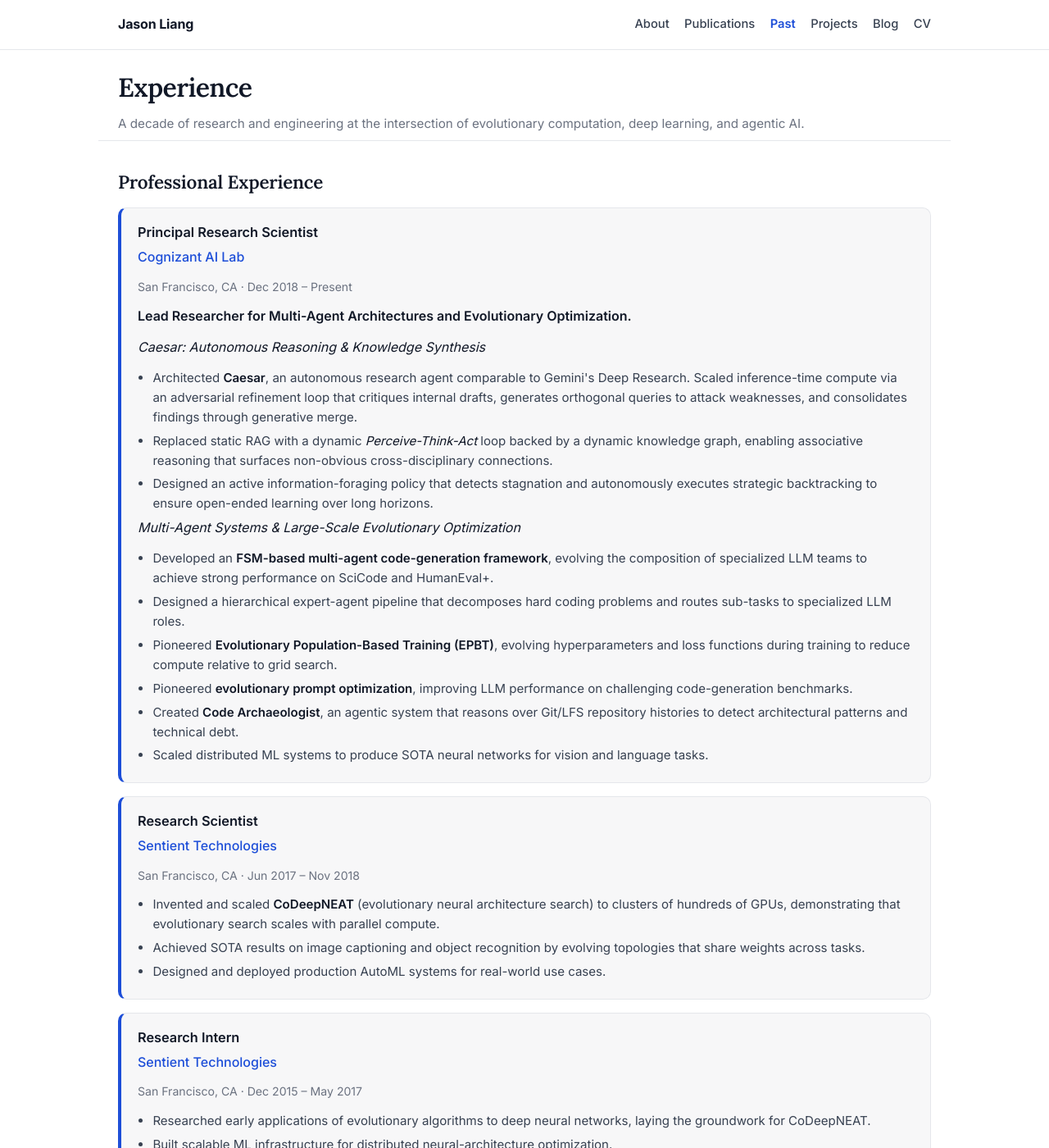
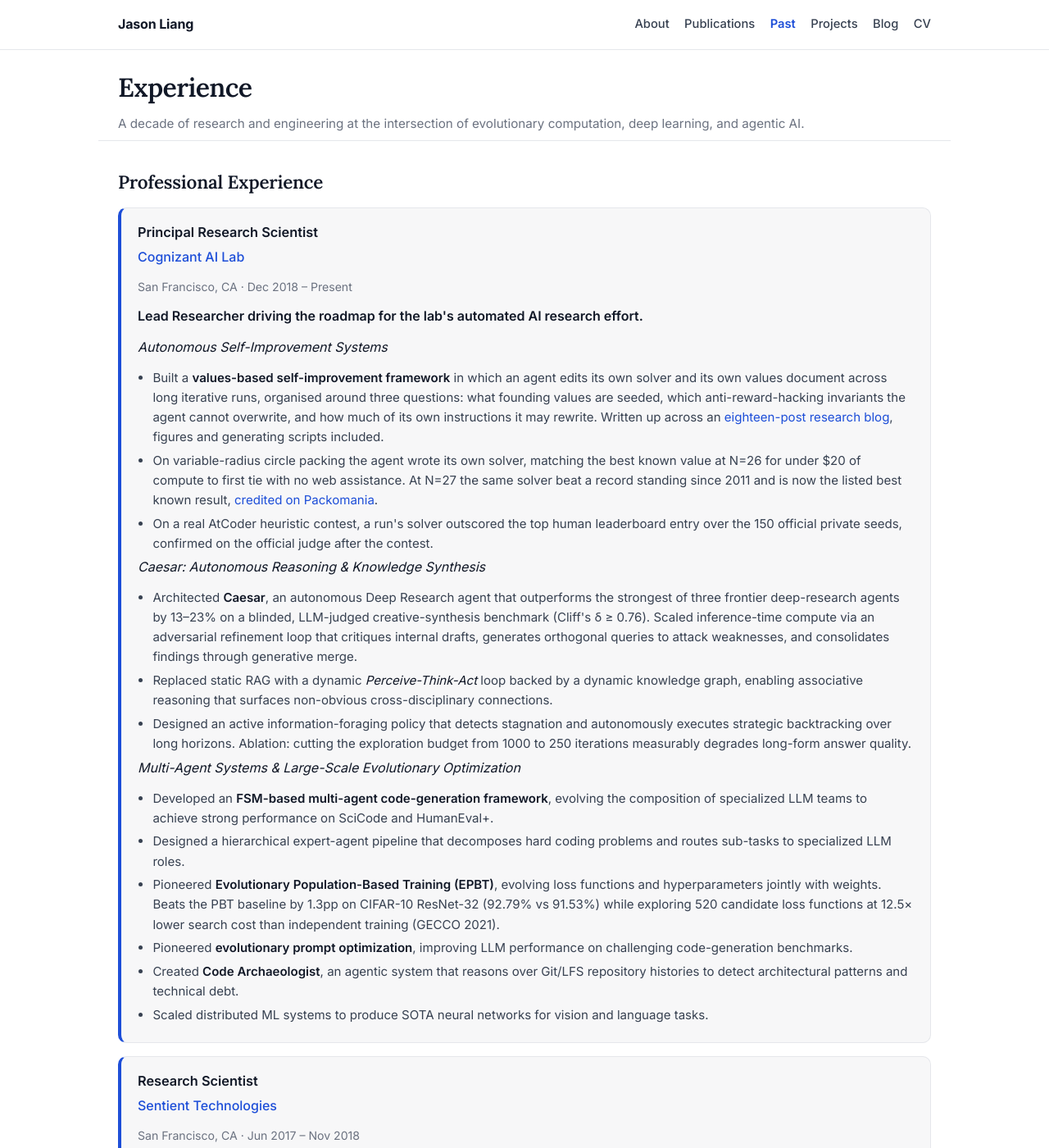
Before and after one commit to jasonzliang/jasonzliang.github.io, a Jekyll site: the page experience.html, which Jekyll copies as it is, in a window 1280 px wide and 1400 px high. Shown: the whole window at 82% size. Built offline with Jekyll 4.4.1, drawn with Linux system fonts in a browser that asks for light colours; some of the changed text lies outside the part shown.

Commit message:
Update the experience page from the CV
The page was missing the newest work entirely. It now leads the
Cognizant entry with the values-based self-improvement framework, the
circle-packing record credited on Packomania, and the AtCoder result
confirmed on the official judge, all of which are public.

Several bullets were vaguer than the CV and are now specific: Caesar
outperforms the strongest of three frontier agents by 13 to 23% on a
blinded benchmark rather than being "comparable to Gemini's Deep
Research"; EPBT beats its baseline by 1.3pp on CIFAR-10 ResNet-32 while
exploring 520 loss functions at 12.5 times lower search cost; the
multi-task result is the 20-task Omniglot benchmark at 88% against Soft
Ordering's 67%; and the exploration-budget ablation is named.

Two corrections rather than additions. CoDeepNEAT was credited as
"invented and scaled" under Sentient while also credited as created
under UT Austin; the CV is clear that it was developed during the PhD
and scaled at Sentient, so the Sentient bullet now says scaled. And MEA's
non-differentiability was attributed to the control tasks; it is the
meta-level objective that is non-convex and non-differentiable.

Adds the five issued patents and ICML reviewing, both on the CV and
absent from the page, and brings this page's Twitter card in line with
the blog's.

Co-Authored-By: Claude Opus 5 (1M context) <noreply@anthropic.com>

```diff
--- a/experience.html
+++ b/experience.html
@@ -11,9 +11,9 @@
 </script>
 <meta charset="UTF-8" />
 <meta name="viewport" content="width=device-width, initial-scale=1.0" />
-<meta name="description" content="Career history of Jason Liang, AI Principal Research Scientist at Cognizant AI Lab. A decade of research and engineering at the intersection of evolutionary computation, deep learning, and agentic AI — including CoDeepNEAT and the Caesar autonomous research agent." />
+<meta name="description" content="Career history of Jason Liang, Principal Research Scientist at Cognizant AI Lab. A decade at the intersection of evolutionary computation, deep learning and agentic AI: CoDeepNEAT, the Caesar research agent, and self-improving agents that hold a listed circle-packing record." />
 <meta name="author" content="Jason Liang" />
-<meta name="keywords" content="Jason Liang experience, Cognizant AI Lab, Sentient Technologies, UT Austin Computer Science, neuroevolution research, agentic AI research" />
+<meta name="keywords" content="Jason Liang experience, Cognizant AI Lab, Sentient Technologies, UT Austin Computer Science, neuroevolution research, agentic AI research, self-improving agents, circle packing record" />
 <meta name="robots" content="index, follow, max-snippet:-1, max-image-preview:large" />
 <link rel="canonical" href="https://jasonzliang.github.io/experience.html" />
 <meta property="og:type" content="profile" />
@@ -21,7 +21,7 @@
 <meta property="og:description" content="A decade of research at Cognizant AI Lab, Sentient Technologies, and UT Austin — neuroevolution, NAS, and agentic AI." />
 <meta property="og:url" content="https://jasonzliang.github.io/experience.html" />
 <meta property="og:image" content="https://jasonzliang.github.io/img/avatar.jpg" />
-<meta name="twitter:card" content="summary" />
+<meta name="twitter:card" content="summary_large_image" />
 <meta name="twitter:title" content="Experience | Jason Liang" />
 <meta name="twitter:description" content="A decade of research at Cognizant AI Lab, Sentient Technologies, and UT Austin." />
 <meta name="twitter:image" content="https://jasonzliang.github.io/img/avatar.jpg" />
@@ -104,18 +104,24 @@
         <h3 class="exp-role">Principal Research Scientist</h3>
         <p class="exp-org">Cognizant AI Lab</p>
         <p class="exp-meta">San Francisco, CA · Dec 2018 – Present</p>
-        <p><strong>Lead Researcher for Multi-Agent Architectures and Evolutionary Optimization.</strong></p>
+        <p><strong>Lead Researcher driving the roadmap for the lab's automated AI research effort.</strong></p>
+        <p><em>Autonomous Self-Improvement Systems</em></p>
+        <ul>
+          <li>Built a <strong>values-based self-improvement framework</strong> in which an agent edits its own solver and its own values document across long iterative runs, organised around three questions: what founding values are seeded, which anti-reward-hacking invariants the agent cannot overwrite, and how much of its own instructions it may rewrite. Written up across an <a href="/blog/">eighteen-post research blog</a>, figures and generating scripts included.</li>
+          <li>On variable-radius circle packing the agent wrote its own solver, matching the best known value at N=26 for under $20 of compute to first tie with no web assistance. At N=27 the same solver beat a record standing since 2011 and is now the listed best known result, <a href="https://www.packomania.com/csqv/csqv.html" target="_blank" rel="noopener">credited on Packomania</a>.</li>
+          <li>On a real AtCoder heuristic contest, a run's solver outscored the top human leaderboard entry over the 150 official private seeds, confirmed on the official judge after the contest.</li>
+        </ul>
         <p><em>Caesar: Autonomous Reasoning &amp; Knowledge Synthesis</em></p>
         <ul>
-          <li>Architected <strong>Caesar</strong>, an autonomous research agent comparable to Gemini's Deep Research. Scaled inference-time compute via an adversarial refinement loop that critiques internal drafts, generates orthogonal queries to attack weaknesses, and consolidates findings through generative merge.</li>
+          <li>Architected <strong>Caesar</strong>, an autonomous Deep Research agent that outperforms the strongest of three frontier deep-research agents by 13&ndash;23% on a blinded, LLM-judged creative-synthesis benchmark (Cliff's &delta; &ge; 0.76). Scaled inference-time compute via an adversarial refinement loop that critiques internal drafts, generates orthogonal queries to attack weaknesses, and consolidates findings through generative merge.</li>
           <li>Replaced static RAG with a dynamic <em>Perceive-Think-Act</em> loop backed by a dynamic knowledge graph, enabling associative reasoning that surfaces non-obvious cross-disciplinary connections.</li>
-          <li>Designed an active information-foraging policy that detects stagnation and autonomously executes strategic backtracking to ensure open-ended learning over long horizons.</li>
+          <li>Designed an active information-foraging policy that detects stagnation and autonomously executes strategic backtracking over long horizons. Ablation: cutting the exploration budget from 1000 to 250 iterations measurably degrades long-form answer quality.</li>
         </ul>
         <p><em>Multi-Agent Systems &amp; Large-Scale Evolutionary Optimization</em></p>
         <ul>
           <li>Developed an <strong>FSM-based multi-agent code-generation framework</strong>, evolving the composition of specialized LLM teams to achieve strong performance on SciCode and HumanEval+.</li>
           <li>Designed a hierarchical expert-agent pipeline that decomposes hard coding problems and routes sub-tasks to specialized LLM roles.</li>
-          <li>Pioneered <strong>Evolutionary Population-Based Training (EPBT)</strong>, evolving hyperparameters and loss functions during training to reduce compute relative to grid search.</li>
+          <li>Pioneered <strong>Evolutionary Population-Based Training (EPBT)</strong>, evolving loss functions and hyperparameters jointly with weights. Beats the PBT baseline by 1.3pp on CIFAR-10 ResNet-32 (92.79% vs 91.53%) while exploring 520 candidate loss functions at 12.5&times; lower search cost than independent training (GECCO 2021).</li>
           <li>Pioneered <strong>evolutionary prompt optimization</strong>, improving LLM performance on challenging code-generation benchmarks.</li>
           <li>Created <strong>Code Archaeologist</strong>, an agentic system that reasons over Git/LFS repository histories to detect architectural patterns and technical debt.</li>
           <li>Scaled distributed ML systems to produce SOTA neural networks for vision and language tasks.</li>
@@ -127,8 +133,8 @@
         <p class="exp-org">Sentient Technologies</p>
         <p class="exp-meta">San Francisco, CA · Jun 2017 – Nov 2018</p>
         <ul>
-          <li>Invented and scaled <strong>CoDeepNEAT</strong> (evolutionary neural architecture search) to clusters of hundreds of GPUs, demonstrating that evolutionary search scales with parallel compute.</li>
-          <li>Achieved SOTA results on image captioning and object recognition by evolving topologies that share weights across tasks.</li>
+          <li>Scaled <strong>CoDeepNEAT</strong> (evolutionary neural architecture search, developed during my UT Austin PhD) to clusters of hundreds of GPUs, establishing asynchronous evolutionary optimisation at scale and forming the basis for multiple issued U.S. patents.</li>
+          <li>Achieved then state-of-the-art results on the 20-task Omniglot multi-task benchmark, 88% accuracy against Soft Ordering's 67%, by evolving modular topologies with cross-task weight sharing.</li>
           <li>Designed and deployed production AutoML systems for real-world use cases.</li>
         </ul>
       </article>
@@ -148,7 +154,7 @@
         <p class="exp-org">The University of Texas at Austin</p>
         <p class="exp-meta">Austin, TX · Sep 2013 – Dec 2018</p>
         <ul>
-          <li>Developed <strong>MEA</strong> (Meta-Evolutionary Algorithm), a bilevel optimization framework, applied to non-differentiable continuous-control tasks such as helicopter hovering where standard gradient-based RL struggles.</li>
+          <li>Developed <strong>MEA</strong> (Meta-Evolutionary Algorithm), a bilevel framework that evolves the hyperparameters of neuroevolution. The meta-level objective is non-convex and non-differentiable, so gradient methods do not apply there; applied to continuous-control tasks including helicopter hovering and double pole balancing.</li>
           <li>Created the original <strong>CoDeepNEAT</strong> algorithm, combining evolutionary computation with hierarchical coevolution to discover deep neural architectures.</li>
           <li>Published extensively in top venues including GECCO and Applied Soft Computing.</li>
         </ul>
@@ -192,8 +198,13 @@
         <p class="edu-detail">Funded by the BEACON Center for the Study of Evolution in Action for research on epigenetic mechanisms in neuroevolution and evolution of deep neural network architectures.</p>
       </article>
       <article class="edu-item">
-        <h3>Reviewer, GECCO</h3>
-        <p class="edu-meta">Genetic and Evolutionary Computation Conference · 2019 – Present</p>
+        <h3>Named Inventor, 5 Issued U.S. Patents</h3>
+        <p class="edu-meta">Evolutionary AI and neural architecture search · 2021 – 2025</p>
+        <p class="edu-detail">US 12,282,845 (multi-objective coevolution of architectures), US 11,507,844 (asynchronous evaluation), US 11,250,328 (cooperative evolution of network structures), US 11,030,529 (architectures for multitask networks), and US 11,003,994 (evolutionary architectures). Two further applications pending.</p>
+      </article>
+      <article class="edu-item">
+        <h3>Reviewer, ICML and GECCO</h3>
+        <p class="edu-meta">ICML Silver Reviewer · GECCO, 2019 – Present</p>
       </article>
       <article class="edu-item">
         <h3>Eta Kappa Nu (HKN) Honor Society</h3>
```
